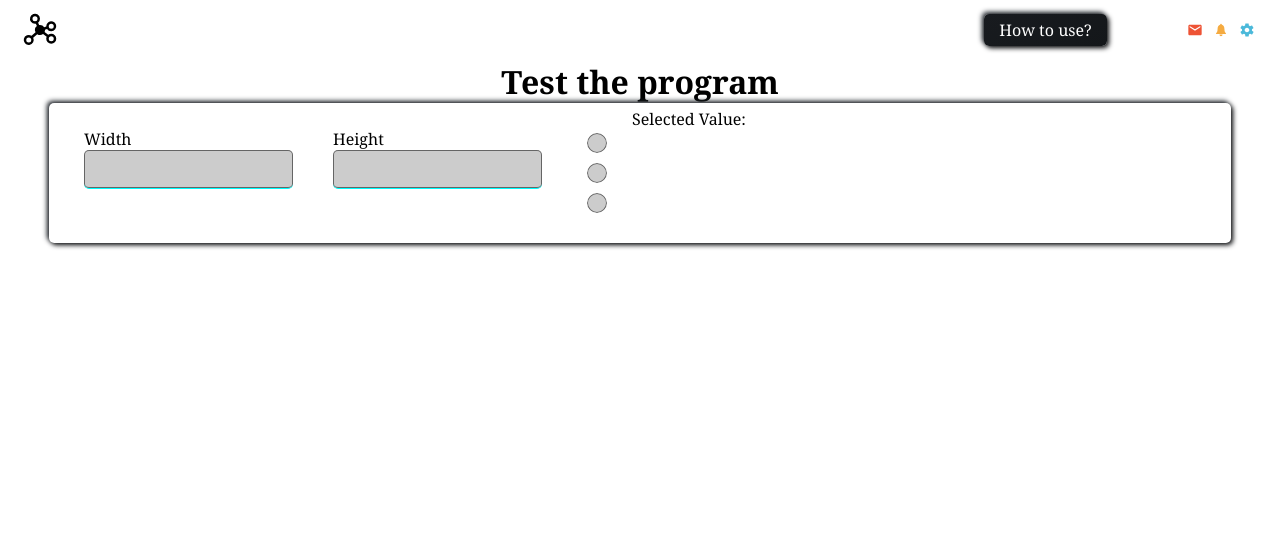
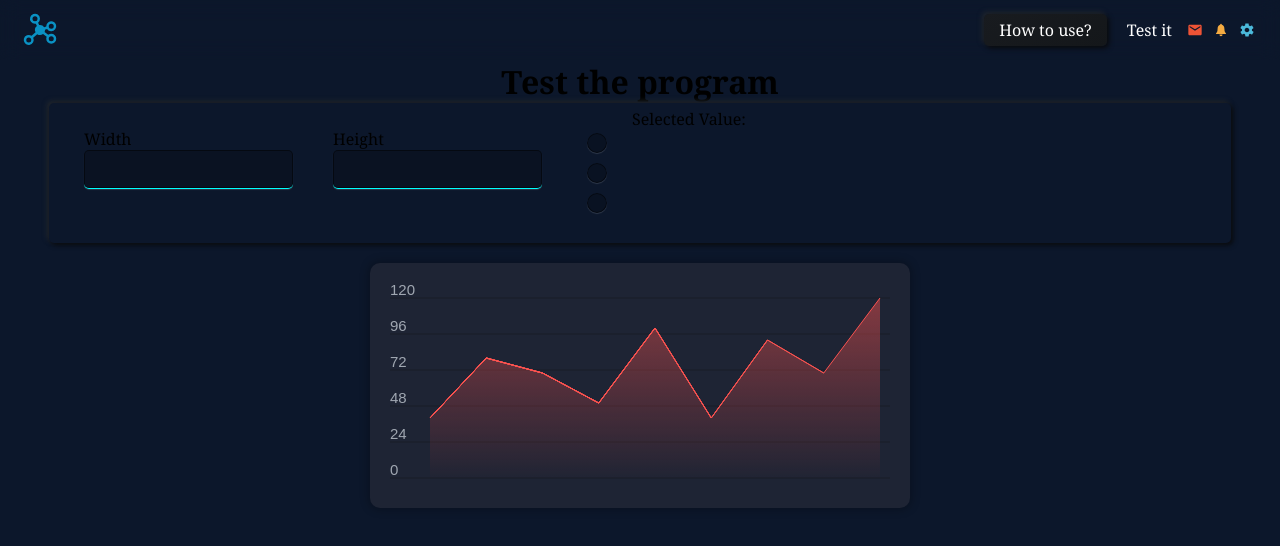
Before and after one commit to JuanmiBassa/graphGenerator, a React (Vite) app: page /graph-test in a window 1280 px wide. Shown: the top 546 px of the page. Built offline with nearby package versions, Linux system fonts and the light colour scheme.

Commit message:
estilos y grafica

```diff
--- a/src/index.css
+++ b/src/index.css
@@ -21,13 +21,12 @@
     --light-white: #E8E9EB;
     --secondary-text: #cecece;
 
-    --response-ok: #25f174;
-    --response-bad: #fc513a;
-    --response-info: #33c0f8;
+    --prym-green: #25f174;
+    --prym-red: #fc513a;
   }
 
 body {
-    background-color: var(--bg);
+    background-color: var(--bg-dark);
     width: 100vw;
 }
 
@@ -51,7 +50,7 @@ header {
     display: flex;
     justify-content: center;
     align-items: center;
-    color: var(--primary-color);
+    color: var(--prym-blue-color);
 }
 
 header nav ul {
@@ -77,7 +76,7 @@ header nav ul li a {
 .neum-container {
     padding: 5px 15px;
     border-radius: 5px;
-    background: var(--bg);
+    background: var(--bg-dark);
     box-shadow: 2px 2px 5px #090a0c,
         -2px -2px 5px #23282e;
 }
@@ -95,7 +94,7 @@ header nav ul li a {
 }
 
 .neum-button:active {
-    background: var(--bg);
+    background: var(--bg-dark);
     box-shadow: inset 10px 10px 20px #090a0c,
         inset -10px -10px 20px #23282e,
         -2px -2px 5px #090a0c,
--- a/src/routes/GraphTest.jsx
+++ b/src/routes/GraphTest.jsx
@@ -1,14 +1,32 @@
 import '../styles/graphTest.css'
 import { useTranslation } from 'react-i18next'
-import { useState } from 'react';
+import { useEffect, useState } from 'react';
+import generateGraph from '../scripts/graphGenerator.js';
 
 export default function GraphTest() {
     const { t } = useTranslation();
     const [selectedValue, setSelectedValue] = useState('');
 
-  const handleInputChange = (event) => {
-    setSelectedValue(event.target.value);
-  };
+    const handleInputChange = (event) => {
+        setSelectedValue(event.target.value);
+    };
+
+    useEffect(() => {
+        const dataGraph1 = {
+            canvasProps: {
+                id: 'canvas1',
+                maxWidth: 500,
+                height: 200,
+            },
+            values: [40, 80, 70, 50, 100, 40, 92, 70, 120],
+            color: '#FB5350',
+            scaleMarks: 5,
+            limitNums: 10,
+            circles: false,
+        }
+
+        generateGraph(dataGraph1);
+    }, []);
 
     return (
         <>
@@ -28,15 +46,21 @@ export default function GraphTest() {
                 <div className="radio-input">
                     <label htmlFor=""></label>
                     <input name="style-radio" type="radio" className="graph-style"
-                    value="1" onChange={handleInputChange}/>
+                        value="1" onChange={handleInputChange} />
                     <input name="style-radio" type="radio" className="graph-style"
-                    value="2" onChange={handleInputChange}/>
+                        value="2" onChange={handleInputChange} />
                     <input name="style-radio" type="radio" className="graph-style"
-                    value="3" onChange={handleInputChange}/>
+                        value="3" onChange={handleInputChange} />
                 </div>
                 <p>Selected Value: {selectedValue}</p>
 
             </section>
+
+            <section>
+                <div className="graph_container">
+                    <canvas id="canvas1"></canvas>
+                </div>
+            </section>
         </>
     )
 }
--- a/src/styles/graphTest.css
+++ b/src/styles/graphTest.css
@@ -62,3 +62,17 @@
 .graph-style:checked~.graph-style:active {
     background-position: 0 -20px;
 }
+
+
+.graph_container {
+    padding: 20px;
+    box-shadow: 0px 0px 10px 1px rgba(0, 0, 0, 0.3);
+    background-color: #1E2434;
+    border-radius: 10px;
+    margin: 20px;
+  }
+
+  canvas {
+    width: 100%;
+    height: 100%;
+  }
```
